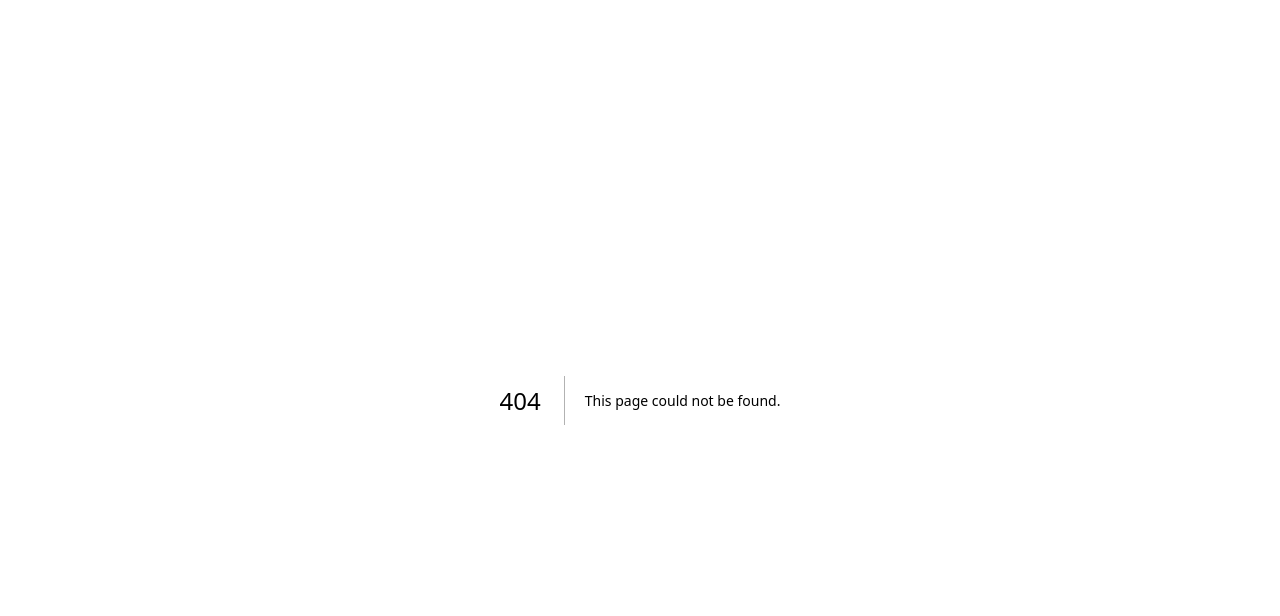
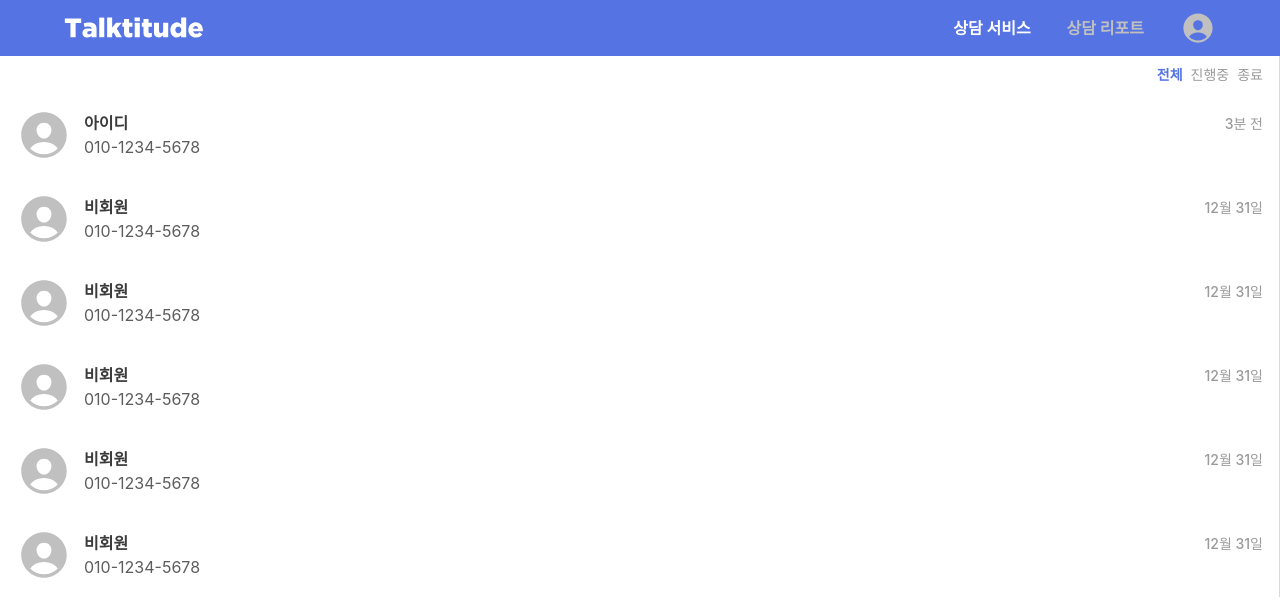
Before and after one commit to Talktitude/talktitude-agent-FE, a Next.js app: page /support in a window 1280 px wide. Before the commit this address had no page. Shown: the top 616 px of the page. Built offline with nearby package versions, Linux system fonts and the light colour scheme; a web font is replaced by a local one.

Commit message:
feat: support 페이지에 ChatList 컴포넌트 추가 (#3)

```diff
--- /dev/null
+++ b/src/app/(main)/support/page.tsx
@@ -0,0 +1,17 @@
+'use client';
+
+import Header from '@/components/common/Header';
+import ChatList from '@/components/support/ChatList';
+
+import React from 'react';
+
+export default function SupportPage() {
+  return (
+    <>
+      <Header />
+      <div className="flex w-full">
+        <ChatList />
+      </div>
+    </>
+  );
+}
```
